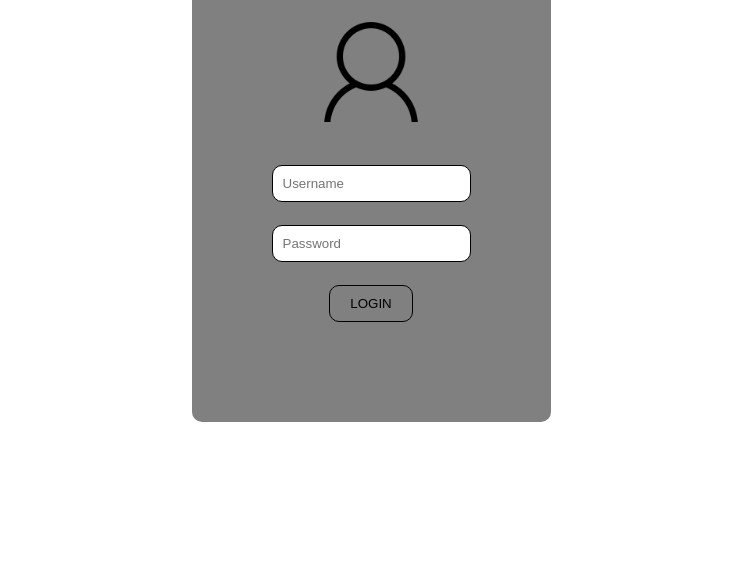
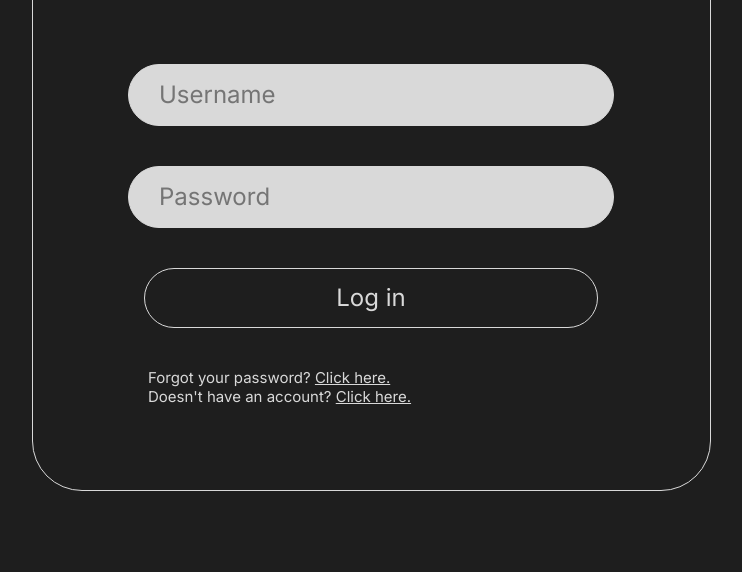
Before and after one commit to szapatar08/Login-layout, a plain HTML site: page index.html in a window 1280 px wide. Shown: the part 228-800 px from the top of the page, without its empty margins (269-1011 px from the left). Drawn offline with Linux system fonts and the light colour scheme.

Commit message:
Improve the login with new styles

```diff
--- a/index.html
+++ b/index.html
@@ -4,15 +4,20 @@
     <meta charset="UTF-8">
     <meta name="viewport" content="width=device-width, initial-scale=1.0">
     <title>Login | Riwi</title>
+    <link href="https://fonts.googleapis.com/css2?family=Inter:ital,opsz,wght@0,14..32,100..900;1,14..32,100..900&display=swap" rel="stylesheet">
     <link rel="stylesheet" href="styles.css">
 </head>
 <body>
     <main>
+        <h1>Log in</h1>
         <form action="">
-            <img src="img/pngegg.png" alt="Person ico">
             <input type="text" id="username" name="username" placeholder="Username">
             <input type="text" id="password" name="password" placeholder="Password">
-            <button type="button">LOGIN</button>
+            <button type="button">Log in</button>
+            <div>
+                <p>Forgot your password? <a href="#">Click here.</a></p>
+                <p>Doesn't have an account? <a href="#">Click here.</a></p>
+            </div>
         </form>
     </main>
 </body>
--- a/styles.css
+++ b/styles.css
@@ -1,43 +1,68 @@
-*{
+* {
+    padding: 0;
     margin: 0;
-    padding: 0;
-    font-family: sans-serif;
+    font-family: "Inter", sans-serif;
+    color: #d9d9d9;
+}
+
+/*General layout*/
+
+body {
+    background-color: #1e1e1e;
+    height: 100vh;
+    width: 100vw;
+    display: flex;
+    justify-content: center;
+    align-items: center;
 }
 
 main {
-    display: flex;
-    justify-content: center;
-    align-items: center;
-    height: 100vh;
-    width: 100vw;
+    height: 475px;
+    width: 597px;
+    padding: 80px 40px;
+    border: 1px solid #d9d9d9;
+    border-radius: 50px;
 }
 
-form {
-    background-color: grey;
+main, form {
     display: flex;
     flex-direction: column;
-    justify-content: space-between;
     align-items: center;
-    height: 300px;
-    width: auto;
-    padding: 100px 80px;
-    border-radius: 10px;
 }
 
-img {
-    height: auto;
-    width: 100px;
-    margin: 0 0 20px;
+
+h1 {
+    font-size: 40px;
+    padding-bottom: 60px;
 }
 
-input, button {
-    border: 1px solid black;
-    padding: 10px;
-    border-radius: 10px;
+form input, form button {
+    height: 60px;
+    width: 454px;
+    border: 1px solid #d9d9d9;
+    border-radius: 50px;
+    margin: 20px 0;
+    font-size: 24px;
 }
 
-button {
-    background-color: gray;
-    display: block;
-    padding: 10px 20px;
+form input {
+    background-color: #d9d9d9;
+    color: #000;
+    padding-left: 30px;
 }
+
+form button {
+    background-color: #1e1e1e;
+    cursor: pointer;
+}
+
+form button:hover {
+    height: 70px;
+    width: 474px;
+}
+
+div{
+    font-size: 15px;
+    align-self: flex-start;
+    padding: 20px;
+}
```
Also changed, not shown: img/pngegg.png (deleted).
